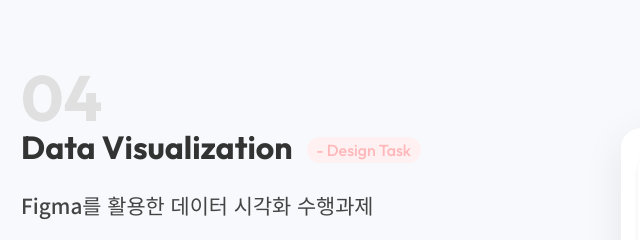
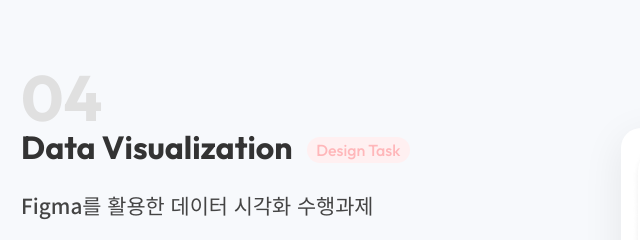
Before and after one commit to watermin-hub/watermin_portfolio, a plain HTML site: page index.html in a window 1280 px wide. Shown: the part 4080-4320 px from the top of the page, 51-691 px from the left. Drawn offline with Linux system fonts and the light colour scheme.

Commit message:
260110 ver3

```diff
--- a/index.html
+++ b/index.html
@@ -181,7 +181,7 @@
                         </div>
                         <div class="project-content">
                             <span class="project-number">04</span>
-                            <h3>Data Visualization <span class="project-type">- Design Task</span></h3>
+                            <h3>Data Visualization <span class="project-type">Design Task</span></h3>
                             <p class="project-desc">Figma를 활용한 데이터 시각화 수행과제</p>
                              <ul class="project-meta">
                                 <li><strong>Task</strong> 정보의 시각화 및 직관적 전달</li>
```
